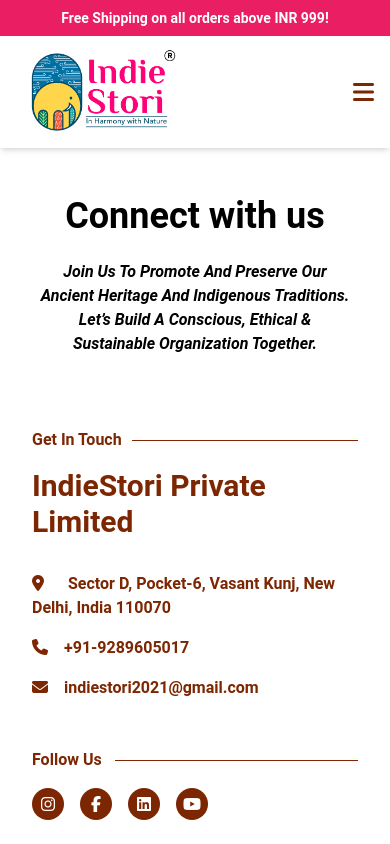
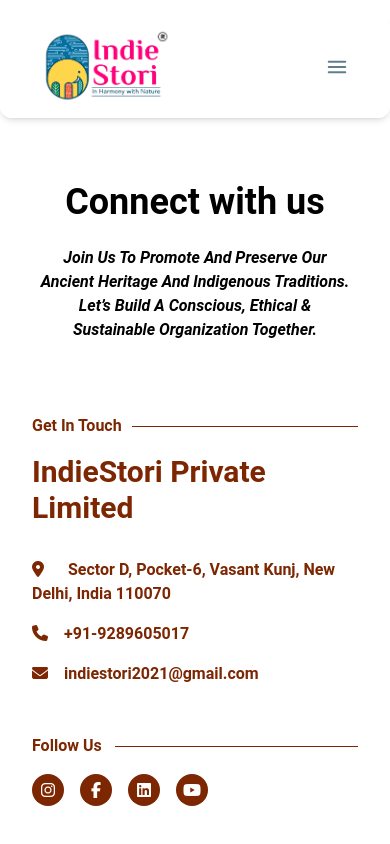
Before and after one commit to Mrityunjay20/IndieStoriesFrontend, a React (Vite) app: page /connect in a window 390 px wide. Shown: the top 844 px of the page. Built offline with nearby package versions, Linux system fonts and the light colour scheme.

Commit message:
new navbar

```diff
--- a/package.json
+++ b/package.json
@@ -10,7 +10,9 @@
     "preview": "vite preview"
   },
   "dependencies": {
+    "@heroicons/react": "^2.1.5",
     "@material-tailwind/react": "^2.1.9",
+    "heroicons": "^2.1.5",
     "react": "^18.3.1",
     "react-dom": "^18.3.1",
     "react-router": "^6.25.1",
--- a/src/Components/GlobalComponents/Navbar.jsx
+++ b/src/Components/GlobalComponents/Navbar.jsx
@@ -1,225 +1,328 @@
-import React, { useState } from "react";
-import { useNavigate } from 'react-router-dom';
-import { Button, Dialog, DialogHeader, DialogBody, DialogFooter } from "@material-tailwind/react";
-import { buttons1, buttons2,img1, img2,img3 } from "../../constants";
-import logo from "../../assets/HorizontalLogo.png";
-import "../../App.css";
-import WishlistItem from "../GlobalComponents/WishlistItem";
-import OrderProduct from "../GlobalComponents/OrderProduct";
+import React, { useEffect, useState } from "react";
+import {
+  Navbar,
+  Collapse,
+  Typography,
+  IconButton,
+  List,
+  ListItem,
+  Menu,
+  MenuHandler,
+  MenuList,
+  MenuItem,
+} from "@material-tailwind/react";
+import {
+  ChevronDownIcon,
+  Bars3Icon,
+  XMarkIcon,
+} from "@heroicons/react/24/outline";
+import {
+  Bars4Icon,
+  GlobeAmericasIcon,
+  NewspaperIcon,
+  PhoneIcon,
+  RectangleGroupIcon,
+  SquaresPlusIcon,
+  SunIcon,
+  TagIcon,
+  UserGroupIcon,
+  MagnifyingGlassIcon,
+  ShoppingCartIcon,
+  UserIcon
 
-export default function NavBar() {
-	const [isMobileMenuOpen, setIsMobileMenuOpen] = useState(false);
-	const [size, setSize] = useState(null);
-	const [activeTab, setActiveTab] = useState(null);
+} from "@heroicons/react/24/solid";
 
-	const toggleMobileMenu = () => {
-		setIsMobileMenuOpen(!isMobileMenuOpen);
-	};
+import IndieLogo from "../../assets/HorizontalLogo.png";
 
-	const handleDialogOpen = (value) => {
-		setSize(value);
-	};
+const navListMenuItems = [
+  {
+    title: "Products 1",
+    description: "Find the perfect solution for your needs.",
+    icon: SquaresPlusIcon,
+  },
+  {
+    title: "Products 2",
+    description: "Meet and learn about our dedication",
+    icon: UserGroupIcon,
+  },
+  {
+    title: "Products 3",
+    description: "Find the perfect solution for your needs.",
+    icon: Bars4Icon,
+  },
+  {
+    title: "Products 4",
+    description: "Learn how we can help you achieve your goals.",
+    icon: SunIcon,
+  },
+  {
+    title: "Products 5",
+    description: "Reach out to us for assistance or inquiries",
+    icon: GlobeAmericasIcon,
+  },
+  {
+    title: "Products 6",
+    description: "Find the perfect solution for your needs.",
+    icon: PhoneIcon,
+  },
+  {
+    title: "Products 7",
+    description: "Read insightful articles, tips, and expert opinions.",
+    icon: NewspaperIcon,
+  },
+  {
+    title: "Products 8",
+    description: "Find the perfect solution for your needs.",
+    icon: RectangleGroupIcon,
+  },
+  {
+    title: "Products 9",
+    description: "Explore limited-time deals and bundles",
+    icon: TagIcon,
+  },
+];
 
-	const handleTabChange = (tab) => {
-		setActiveTab(tab);
-	};
+function NavListMenu() {
+  const [isMenuOpen, setIsMenuOpen] = React.useState(false);
+  const [isMobileMenuOpen, setIsMobileMenuOpen] = React.useState(false);
+  const renderItems = navListMenuItems.map(
+    ({ icon, title, description }, key) => (
+      <a href="#" key={key}>
+        <MenuItem className="flex items-center gap-3 rounded-lg">
+          <div className="flex items-center justify-center rounded-lg !bg-blue-gray-50 p-2 ">
+            {" "}
+            {React.createElement(icon, {
+              strokeWidth: 2,
+              className: "h-6 text-gray-900 w-6",
+            })}
+          </div>
+          <div>
+            <Typography
+              variant="h6"
+              color="blue-gray"
+              className="flex items-center text-sm font-bold"
+            >
+              {title}
+            </Typography>
+            <Typography
+              variant="paragraph"
+              className="text-xs !font-medium text-blue-gray-500"
+            >
+              {description}
+            </Typography>
+          </div>
+        </MenuItem>
+      </a>
+    )
+  );
 
-	const navigate = useNavigate();
+  return (
+    <>
+      <Menu
+        open={isMenuOpen}
+        handler={setIsMenuOpen}
+        offset={{ mainAxis: 20 }}
+        placement="bottom"
+        allowHover={true}
+      >
+        <MenuHandler>
+          <Typography as="div" variant="medium" className="font-semibold">
+            <ListItem
+              className="flex items-center gap-2 py-2 pr-4 font-semibold text-customBrown"
+              selected={isMenuOpen || isMobileMenuOpen}
+              onClick={() => setIsMobileMenuOpen((cur) => !cur)}
+            >
+              <a href="/shop">Shop</a>
+              <ChevronDownIcon
+                strokeWidth={2.5}
+                className={`hidden h-3 w-3 transition-transform lg:block ${
+                  isMenuOpen ? "rotate-180" : ""
+                }`}
+              />
+              <ChevronDownIcon
+                strokeWidth={2.5}
+                className={`block h-3 w-3 transition-transform lg:hidden ${
+                  isMobileMenuOpen ? "rotate-180" : ""
+                }`}
+              />
+            </ListItem>
+          </Typography>
+        </MenuHandler>
+        <MenuList className="hidden  rounded-xl w-2/3 mx-4 lg:block">
+          <ul className="grid grid-cols-3 gap-y-2 outline-none outline-0">
+            {renderItems}
+          </ul>
+        </MenuList>
+      </Menu>
+      <div className="block lg:hidden">
+        <Collapse open={isMobileMenuOpen}>{renderItems}</Collapse>
+      </div>
+    </>
+  );
+}
 
-	const handleButtonClick = () => {
-	  navigate('/userdashboard');}
+function NavList() {
+  return (
+    <List className="mt-4 mb-6 p-0 lg:mt-0 lg:mb-0 lg:flex-row lg:p-1 lg:w-8/10 items-center">
+      <Typography
+        as="a"
+        href="/"
+        variant="medium"
+        color="blue-gray"
+        className="font-semibold text-customBrown"
+      >
+        <ListItem className="flex items-center gap-2 py-2 pr-4">Home</ListItem>
+      </Typography>
+      <Typography
+        as="a"
+        href="/ourstori"
+        variant="medium"
+        color="blue-gray"
+        className="font-semibold text-customBrown"
+      >
+        <ListItem className="flex items-center gap-2 py-2 pr-4">
+          Our Stori
+        </ListItem>
+      </Typography>
+      <Typography
+        as="a"
+        href="/ourimpact"
+        variant="medium"
+        color="blue-gray"
+        className="font-semibold text-customBrown"
+      >
+        <ListItem className="flex items-center gap-2 py-2 pr-4">
+          Our Impact
+        </ListItem>
+      </Typography>
+      <NavListMenu />
+      <Typography
+        as="a"
+        href="/connect"
+        variant="medium"
+        color="blue-gray"
+        className="font-semibold text-customBrown"
+      >
+        <ListItem className="flex items-center gap-2 py-2 pr-4">
+          Connect
+        </ListItem>
+      </Typography>
+      <Typography
+        as="a"
+        href="#"
+        variant="medium"
+        color="blue-gray"
+        className="font-semibold text-customBrown"
+      >
+        <ListItem className="flex items-center gap-2 py-2 pr-4">Blog</ListItem>
+      </Typography>
+      <Typography
+        as="a"
+        href="#"
+        variant="medium"
+        color="blue-gray"
+        className="font-semibold text-customBrown mx-4"
+      >
+        {React.createElement(MagnifyingGlassIcon, {
+              strokeWidth: 2,
+              className: "h-6 w-6",
+        })}
+      </Typography>
+      <Typography
+        as="a"
+        href="#"
+        variant="medium"
+        color="blue-gray"
+        className="font-semibold text-customBrown mx-4"
+      >
+        {React.createElement(ShoppingCartIcon, {
+              strokeWidth: 2,
+              className: "h-6 w-6",
+        })}
+      </Typography>
+      <Typography
+        as="a"
+        href="#"
+        variant="medium"
+        color="blue-gray"
+        className="font-semibold text-customBrown ml-4"
+      >
+        {/* <ListItem className="flex items-center gap-2 py-2 pr-4">
+          Account
+        </ListItem> */}
+		{React.createElement(UserIcon, {
+              strokeWidth: 2,
+              className: "h-6 w-6",
+        })}
+      </Typography>
+    </List>
+  );
+}
 
-	const handleCart = () => {
-	  navigate('/cart');}
-
-	const [orders, setOrders] = useState([
-		{
-			id: 1,
-			name: 'Product one',
-			price: 100,
-			quantity: 2,
-			image: img2,
-			status: 'Delivered'
-		},
-		{
-			id: 2,
-			name: 'Product two',
-			price: 200,
-			quantity: 1,
-			image: img1,
-			status: 'Pending'
-		},
-		{
-			id: 3,
-			name: 'Product three',
-			price: 10,
-			quantity: 1,
-			image: img3,
-			status: 'Delivered'
-		},
-		{
-			id: 4,
-			name: 'Product four',
-			price: 120,
-			quantity: 1,
-			image: 'https://images.unsplash.com/photo-1499696010180-025ef6e1a8f9?ixlib=rb-4.0.3&ixid=MnwxMjA3fDB8MHxwaG90by1wYWdlfHx8fGVufDB8fHx8&auto=format&fit=crop&w=1470&q=80',
-			status: 'Cancelled'
-		},
-	]);
-
-	const [wishlist, setWishlist] = useState([
-		{
-		  id: 1,
-		  name: 'Wishlist Product One',
-		  price: 150,
-		  image: img1,
-		},
-		{
-		  id: 2,
-		  name: 'Wishlist Product Two',
-		  price: 250,
-		  image: img2
-		},
-	  ]);
+export function MegaMenuWithHover() {
 
 
-	return (
-		<>
-			<div>
-				<p className="header-top font-bold bg-pink-500 text-white py-2 text-center w-full text-sm sm:text-base md:text-lg">
-					Free Shipping on all orders above INR 999!
-				</p>
-			</div>
+	const [visible, setVisible] = useState(true);
+  const [lastScrollY, setLastScrollY] = useState(0);
 
-			<div className="py-1 w-full flex flex-grow w-max mx-auto hidden md:flex md:space-x-1 lg:space-x-8 xl:space-x-16">
-				{buttons1.map((button, index) => (
-					<a
-						className="px-2 mx-2 text-lg md:text-lg font-semibold text-customBrown w-max flex items-center transform transition-transform duration-300 ease-in-out hover:scale-125"
-						key={index}
-						href={button.link}
-					>
-						{button.name}
-					</a>
-				))}
-				<img className="h-20 mx-24" src={logo} alt="Logo" />
-				{buttons2.map((button, index) => (
-					<a
-						className="px-2 mx-2 text-lg md:text-lg font-semibold text-customBrown w-max flex items-center transform transition-transform duration-300 ease-in-out hover:scale-125"
-						key={index}
-						href={button.link}
-					>
-						{button.name}
-					</a>
-				))}
-				<button>
-					<i className="fa-solid px-2 fa-magnifying-glass text-customBrown"></i>
-				</button>
-				<button className="userProfile" onClick={handleButtonClick}>
-					<i class="fa-solid fa-user bg-customBrown rounded-full text-white p-2"></i>
-				</button>
-				<button className="cart" onClick={handleCart}>
-					<i class="fa-solid fa-cart-shopping text-customBrown text-xl p-2"></i>
-				</button>
-			</div>
+  const handleScroll = () => {
+    if (window.scrollY > lastScrollY) {
+      setVisible(false); // Scrolling down
+    } else {
+      setVisible(true); // Scrolling up
+    }
+    setLastScrollY(window.scrollY);
+  };
 
-			<div className="md:hidden flex justify-between items-center px-4 py-2 bg-white shadow-md">
-				<img className="h-24" src={logo} alt="Logo" />
-				<button onClick={toggleMobileMenu} className="text-customBrown">
-					<i className="fa-solid fa-bars text-2xl"></i>
-				</button>
-			</div>
+  useEffect(() => {
+    window.addEventListener("scroll", handleScroll);
 
-			{isMobileMenuOpen && (
-				<div className="absolute z-10 top-0 h-full md:hidden flex flex-col items-center w-[250px] bg-white shadow-lg px-4 py-6">
-					{buttons1.map((button, index) => (
-						<a
-							className="px-4 py-2 text-lg font-semibold text-customBrown w-full text-center"
-							key={index}
-							href={button.link}
-						>
-							{button.name}
-						</a>
-					))}
-					{buttons2.map((button, index) => (
-						<a
-							className="px-4 py-2 text-lg font-semibold text-customBrown w-full text-center"
-							key={index}
-							href={button.link}
-						>
-							{button.name}
-						</a>
-					))}
-					<button onClick={toggleMobileMenu}>
-						<i className="fa-solid fa-xmark absolute top-10 right-8 text-customBrown"></i>
-					</button>
-				</div>
-			)}
+    return () => {
+      window.removeEventListener("scroll", handleScroll);
+    };
+  }, [lastScrollY]);
 
-			{/* <Dialog open={size === "xxl"} size="xxl" handler={() => handleDialogOpen(null)}>
-				<DialogHeader>
-					<div className="flex flex-row">
-						<img src="" className="size-12 bg-black rounded-full"></img>
-						<p className="px-12">Username</p>
-					</div>
-				</DialogHeader>
-				<DialogBody>
-					<div>
-						<div className="flex space-x-4 mb-4">
-							<button onClick={() => handleTabChange("profile")}>My Profile</button>
-							<button onClick={() => handleTabChange("orders")}>My Orders</button>
-							<button onClick={() => handleTabChange("wishlist")}>My Wishlist</button>
-						</div>
-						<div className="profile" style={{ display: activeTab === "profile" ? "block" : "none" }}>
-							<div>
-								<div className="flex flex-row">
-									<img src="" className="size-12 bg-black rounded-full"></img>
-									<p className="px-12">Username</p>
-								</div>
-								<p>Email:</p>
-								<p>Phone number:</p>
-								<p>Address:</p>
-							</div>
-						</div>
-						<div className="orders" style={{ display: activeTab === "orders" ? "block" : "none" }}>
-							<div>
-								<div className="max-h-[74vh] px-4 space-y-4 overflow-y-auto">
-									{orders.map(order => (
-										<OrderProduct
-											key={order.id}
-											order={order}
-										/>
-									))}
-								</div>
-							</div>
-						</div>
-						<div className="wishlist" style={{ display: activeTab === "wishlist" ? "block" : "none" }}>
-							<div className="max-h-[74vh] px-4 space-y-4 overflow-y-auto">
-								{wishlist.length > 0 ? (
-								wishlist.map(item => (
-									<WishlistItem
-									key={item.id}
-									item={item}
-									/>
-								))
-								) : (
-								<p>No items in your wishlist.</p>
-								)}
-							</div>
-						</div>
+  const [openNav, setOpenNav] = useState(false);
 
-					</div>
-				</DialogBody>
-				<DialogFooter>
+  useEffect(() => {
+    window.addEventListener(
+      "resize",
+      () => window.innerWidth >= 960 && setOpenNav(false)
+    );
+  }, []);
 
-					<Button
-						variant="gradient"
-						color="green"
-						onClick={() => handleDialogOpen(null)}
-					>
-						<span>Close</span>
-					</Button>
-				</DialogFooter>
-			</Dialog> */}
-		</>
-	);
+  return (
+    <Navbar className={`mx-auto w-full py-1 my-4 z-50 sticky top-0 transition-transform duration-300 ${
+        visible ? "transform translate-y-0" : "transform -translate-y-full"
+      }`}>
+      <div className="flex  w-full items-center justify-between text-customBrown">
+        <Typography
+          as="a"
+          href="/"
+          variant="h6"
+          className="mr-4 cursor-pointer py-1.5 lg:ml-2"
+        >
+          <img src={IndieLogo} className="h-20 w-36" />
+        </Typography>
+        <div className="hidden lg:block">
+          <NavList />
+        </div>
+        <IconButton
+          variant="text"
+          color="blue-gray"
+          className="lg:hidden"
+          onClick={() => setOpenNav(!openNav)}
+        >
+          {openNav ? (
+            <XMarkIcon className="h-6 w-6" strokeWidth={2} />
+          ) : (
+            <Bars3Icon className="h-6 w-6" strokeWidth={2} />
+          )}
+        </IconButton>
+      </div>
+      <Collapse open={openNav}>
+        <NavList />
+      </Collapse>
+    </Navbar>
+  );
 }
--- a/src/Layout/RootLayout.jsx
+++ b/src/Layout/RootLayout.jsx
@@ -1,12 +1,12 @@
 import { Outlet } from "react-router";
 import Footer from "../Components/GlobalComponents/Footer";
-import NavBar from "../Components/GlobalComponents/Navbar";
+import {MegaMenuWithHover} from "../Components/GlobalComponents/Navbar";
 
 export default function Rootlayout(){
 
     return(
         <>
-            <NavBar/>
+            <MegaMenuWithHover/>
             <Outlet/>
             <Footer/>
         </>
--- a/src/constants/index.jsx
+++ b/src/constants/index.jsx
@@ -10,9 +10,9 @@
     { name: "Home", link: "/" },
     { name: "Our Stori", link: "/ourstori" },
     { name: "Our Impact", link: "/ourimpact" },
+    { name: "Shop", link: "/shop" },
   ];
   const buttons2 = [
-    { name: "Shop", link: "/shop" },
     { name: "Connect", link: "/connect" },
     { name: "Blog", link: "#" }
   ];
```
Also changed, not shown: src/Components/GlobalComponents/WishlistItem.jsx (deleted, +0 -15 lines), 1 other file (tests, documents, lock files or other folders).
